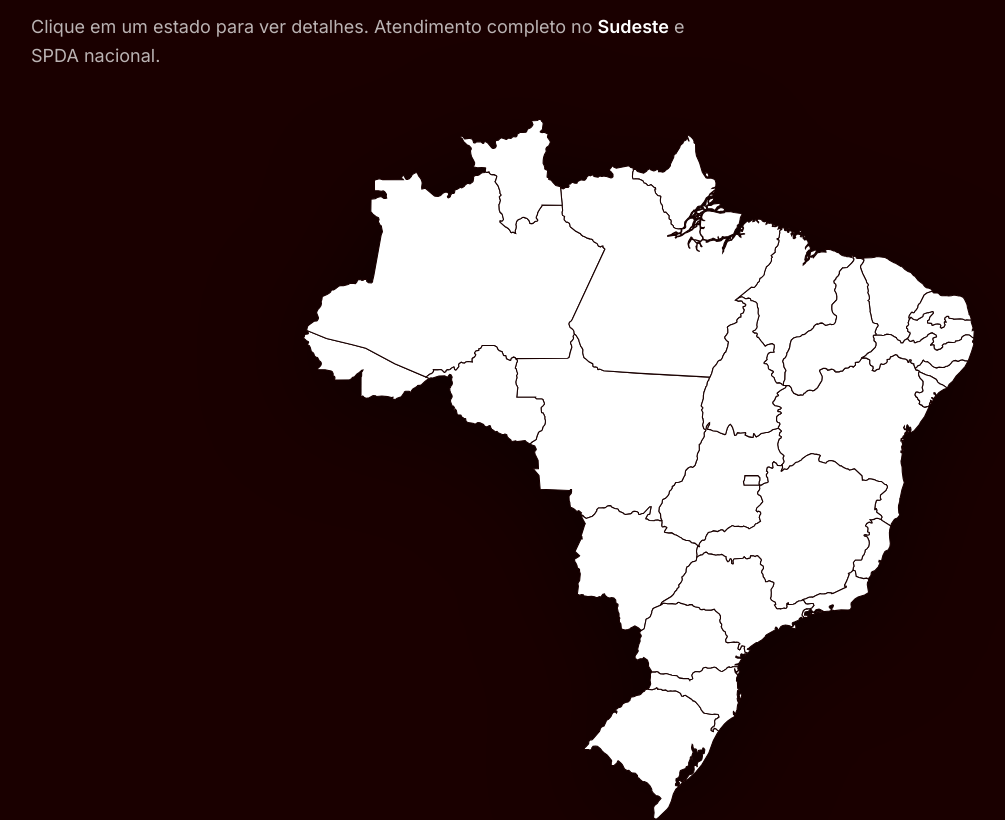
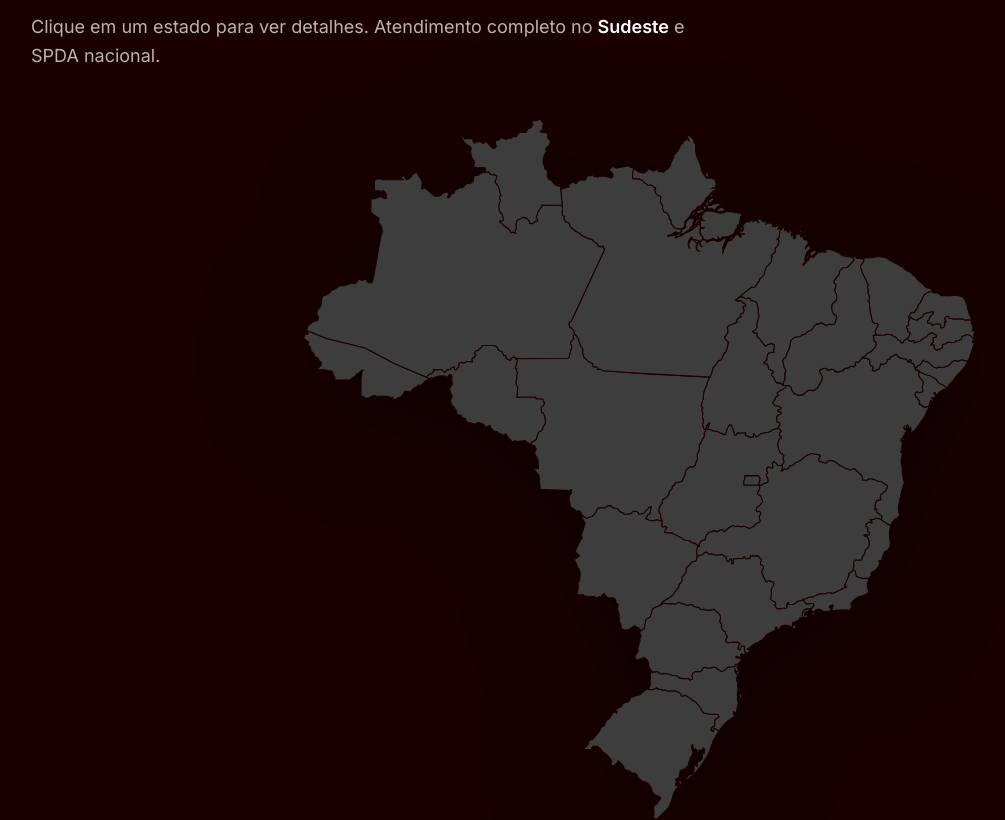
Before and after one commit to BarcelosMoises/Landing-Page-Central, a Next.js app: page / in a window 1280 px wide. Shown: the part 3819-4639 px from the top of the page, without its empty margins (1-1006 px from the left). Built offline with nearby package versions, Linux system fonts and the light colour scheme.

Commit message:
fix(mapa-atuacao): corrige fill neutro dos estados de #ffffff para #3d3d3d

```diff
--- a/components/MapaAtuacao.tsx
+++ b/components/MapaAtuacao.tsx
@@ -29,11 +29,16 @@ export function MapaAtuacao() {
 
   const getEstadoFill = (sigla: string) => {
     if (selectedState === sigla) return "#800000";
-    if (selectedState !== null && selectedState !== sigla) return "rgba(255,255,255,0.05)";
+    if (selectedState !== null && selectedState !== sigla) return "#1a0000";
     if (hoveredState === sigla) {
       return ESTADOS_COMPLETOS.has(sigla) ? "#800000" : "#4f0101";
     }
-    return "#ffffff";
+    return "#3d3d3d";
+  };
+
+  const getEstadoOpacity = (sigla: string) => {
+    if (selectedState !== null && selectedState !== sigla) return 0.4;
+    return 1;
   };
 
   // Função para posicionar o Tooltip
@@ -112,11 +117,12 @@ export function MapaAtuacao() {
                 key={estado.sigla}
                 d={estado.d}
                 fill={getEstadoFill(estado.sigla)}
+                opacity={getEstadoOpacity(estado.sigla)}
                 stroke="#1a0000"
                 strokeWidth="1"
-                style={{ transition: "all 0.4s cubic-bezier(0.4, 0, 0.2, 1)", cursor: "pointer" }}
+                style={{ transition: "fill 200ms ease, opacity 200ms ease", cursor: "pointer" }}
                 onMouseEnter={(e) => handleMouseEnter(estado.sigla, e)}
-                onMouseLeave={() => !selectedState && setTooltip(null)}
+                onMouseLeave={() => !selectedState && (setHoveredState(null), setTooltip(null))}
                 onClick={(e) => handleStateClick(estado.sigla, e)}
               />
             ))}
```
